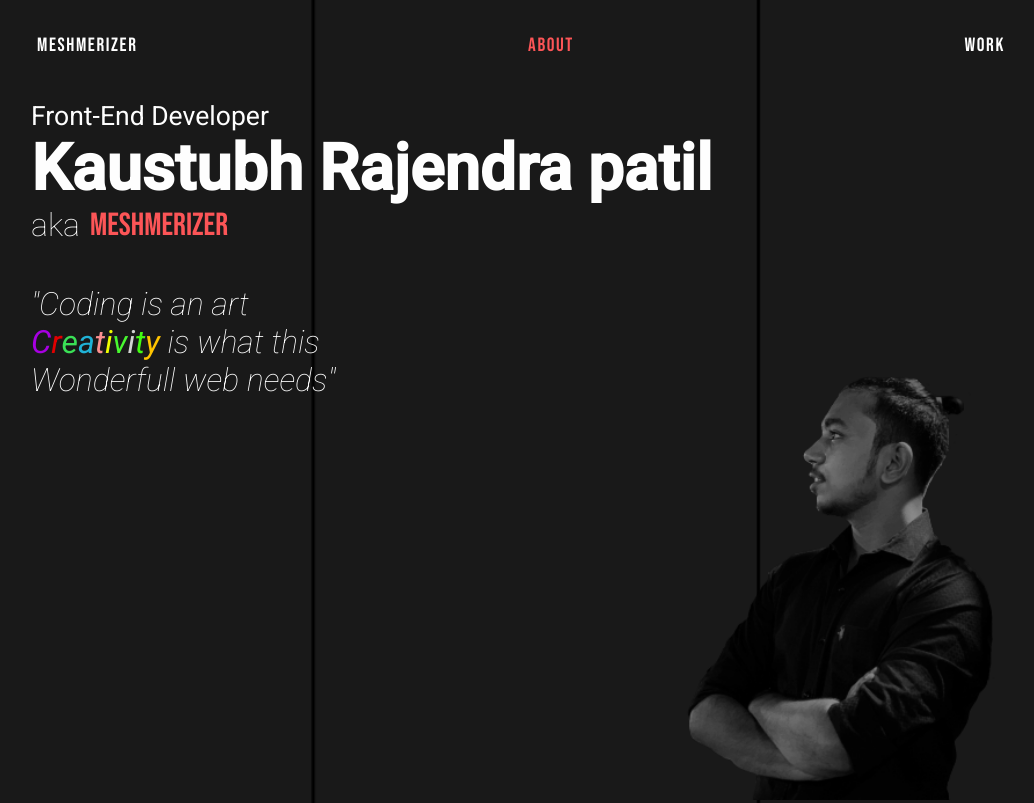
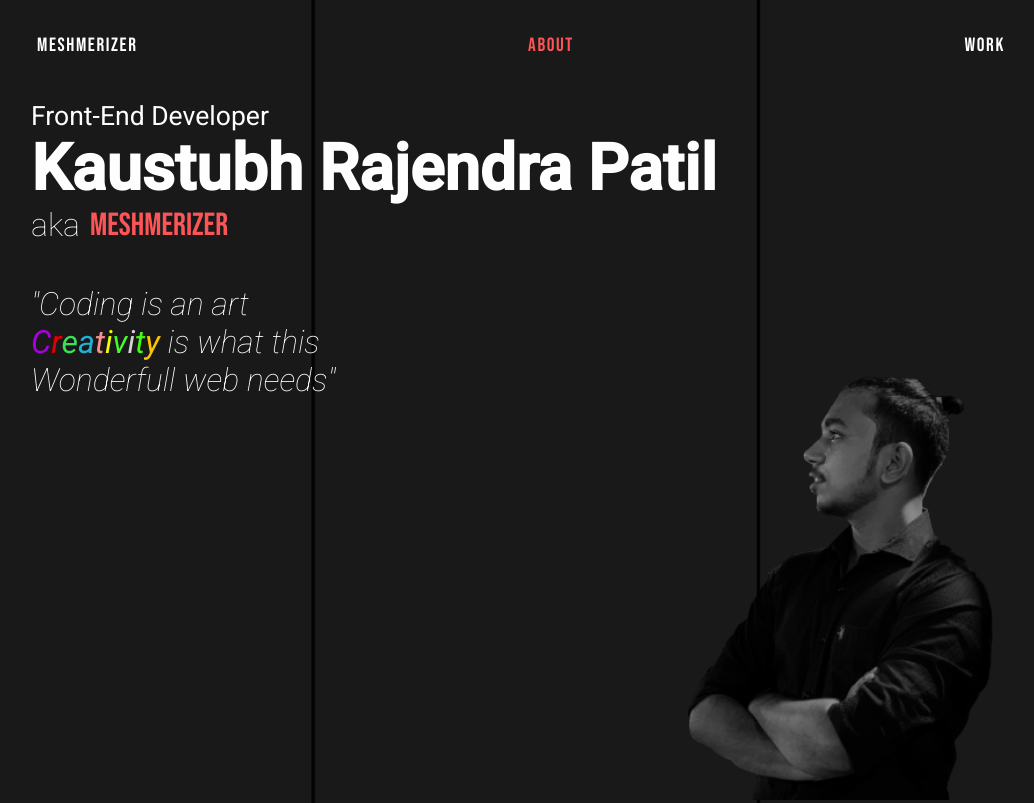
Before and after one commit to pkaustubh401/Meshmerizer2, a plain HTML site: page about.html in a window 1280 px wide. Shown: the top 803 px of the page, without its empty margins (119-1153 px from the left). Drawn offline with Linux system fonts and the light colour scheme.

Commit message:
spelling error corrected

```diff
--- a/about.html
+++ b/about.html
@@ -30,7 +30,7 @@
                 <h5>Front-End Developer</h5>
             </div>
             <div class="name">
-                <h1>Kaustubh Rajendra patil</h1>
+                <h1>Kaustubh Rajendra Patil</h1>
             </div>
             <div class="igname">
                 <p class="aka">aka</p>
```
